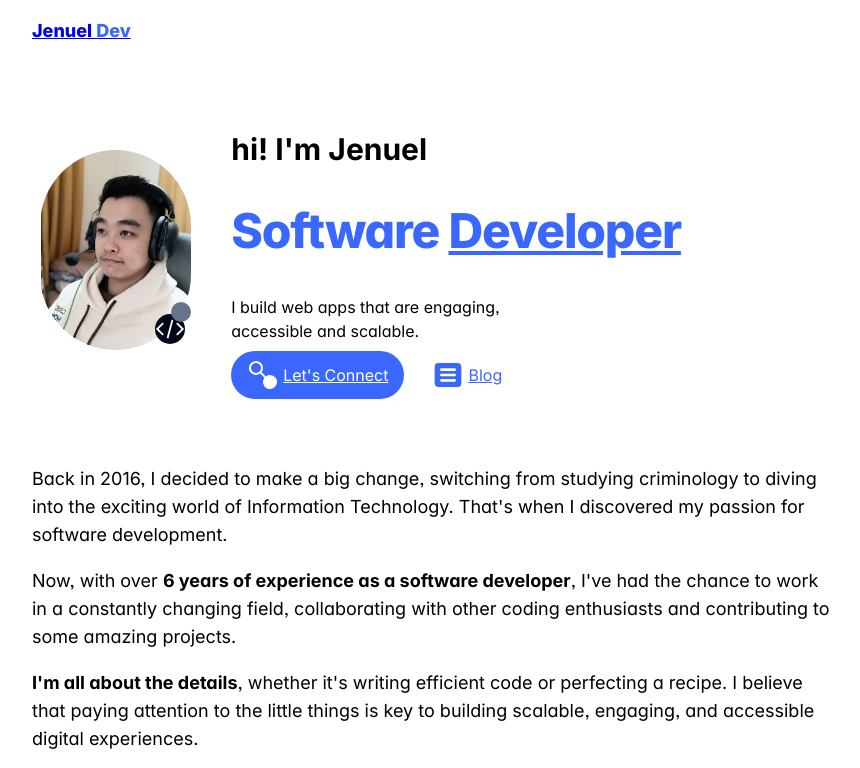
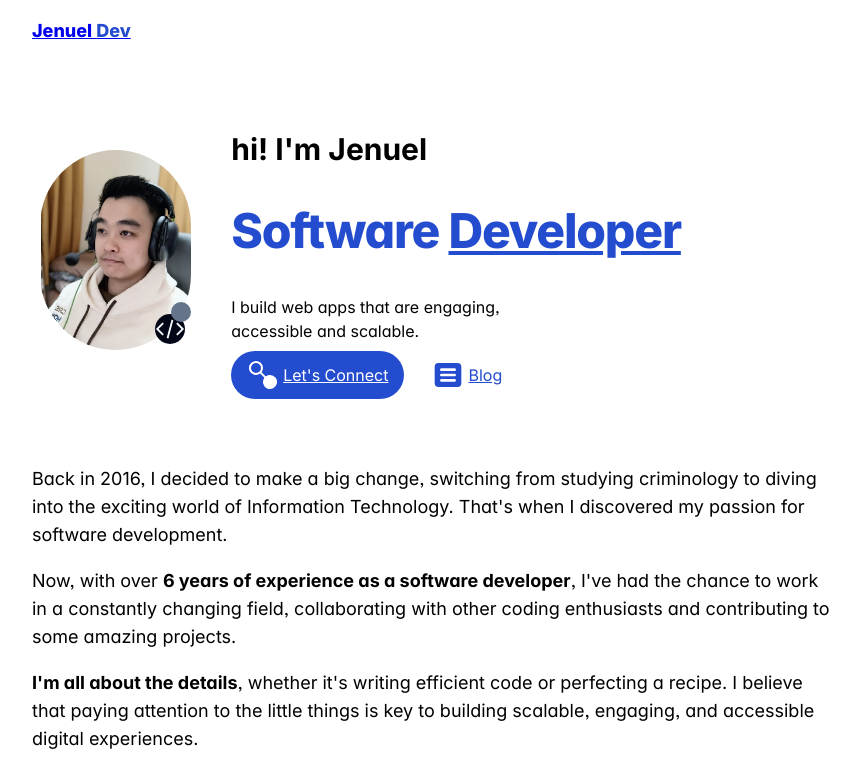
Before and after one commit to JenuelDev/JenuelDev, an Astro site in the folder web-next/: page / in a window 1280 px wide. Shown: the top 768 px of the page, without its empty margins (208-1068 px from the left). Built offline with nearby package versions, Linux system fonts and the light colour scheme; Astro itself is replaced by a stand-in of ours.

Commit message:
Update styles.scss

```diff
--- a/web-next/src/assets/styles.scss
+++ b/web-next/src/assets/styles.scss
@@ -9,7 +9,7 @@
     --c-grey-300: #b2b2b2;
     --c-grey-400: #7b7b7b;
     --c-grey-500: #3d3d3d;
-    --c-blue-500: #3a68ff;
+    --c-blue-500: #244cce;
     --c-energy-500: #f9a826;
 }
 
```
